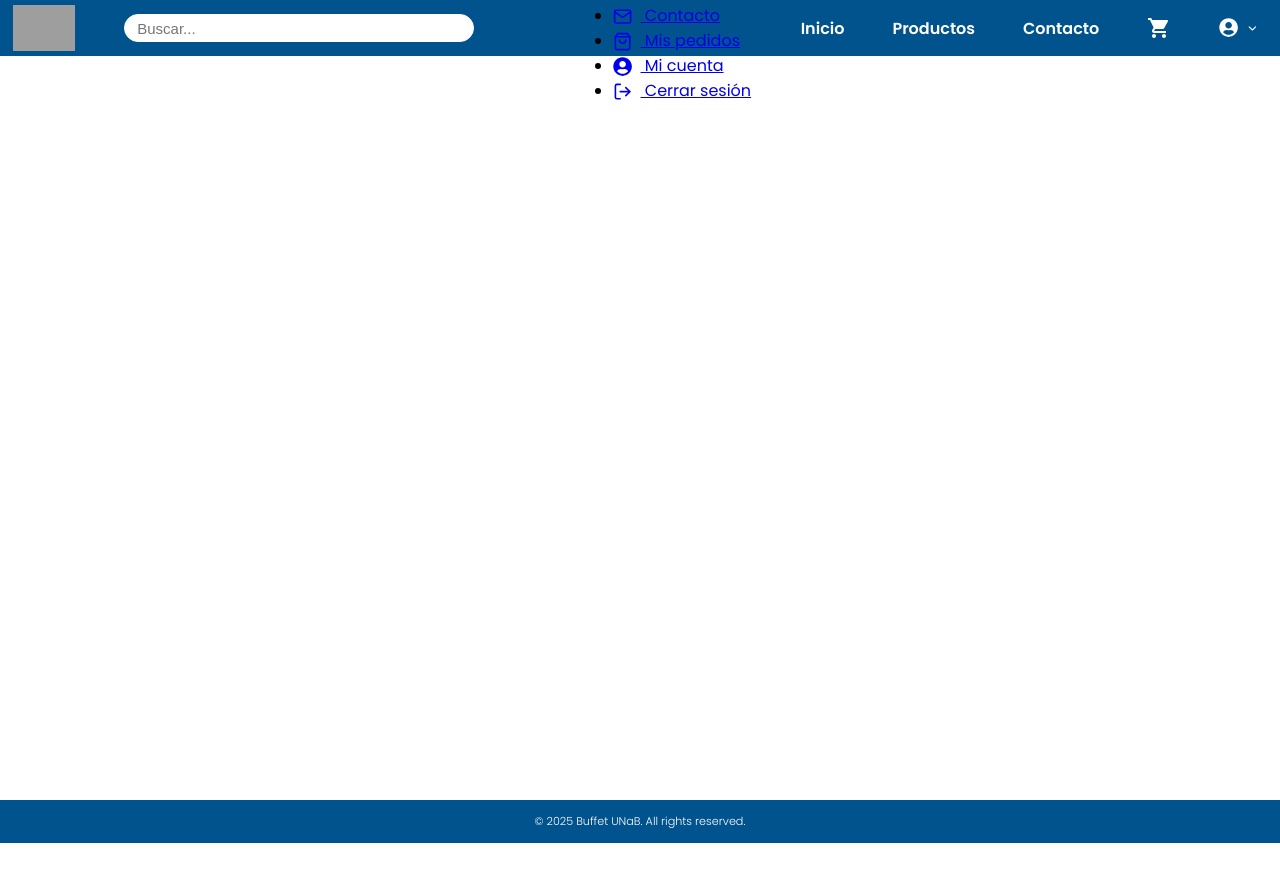
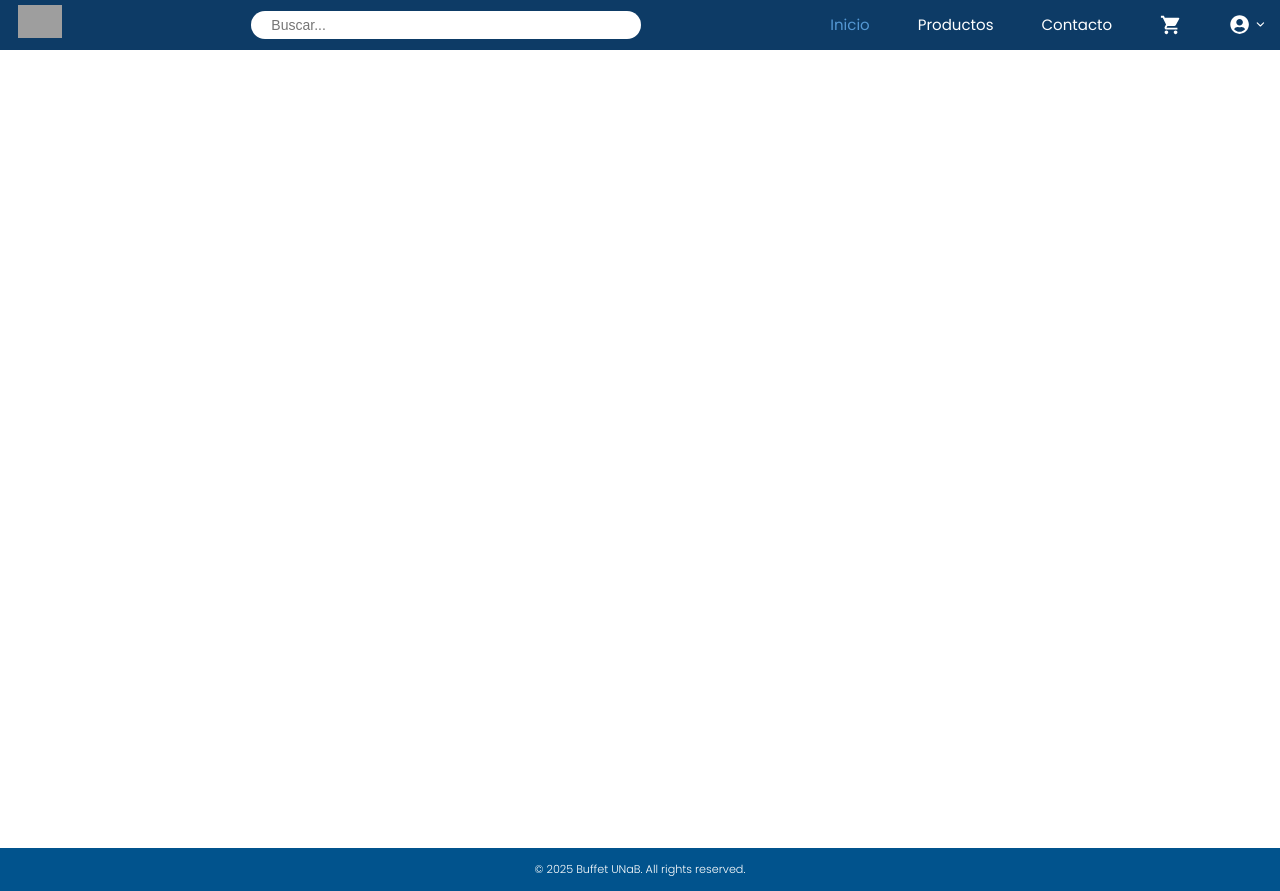
Before and after one commit to julisayago/buffet-frontend, a React (Vite) app: page /home in a window 1280 px wide. Before the commit the page ends 843 px from the top, so only its background shows below. Built offline with nearby package versions, Linux system fonts and the light colour scheme; grey boxes are pictures that could not be loaded; the HTML template or start-up script is replaced by a standard one.

Commit message:
Update Navbar.css

```diff
--- a/src/styles/Navbar.css
+++ b/src/styles/Navbar.css
@@ -7,134 +7,183 @@ body {
   padding: 0;
   font-family: 'Poppins', sans-serif;
   background-color: white;
+  padding-top: 3rem;
 }
 
+/* GENERAL */
 .navbar {
+  background-color: #0d3b66;
+  display: flex;
+  justify-content: center;
+  padding: 0.4rem 1rem;
+
+/* fijar arriba */
   position: fixed;
   top: 0;
   left: 0;
   width: 100%;
-  height: 3.125rem;
-  background-color: #01538D;
-  z-index: 1000;
+  z-index: 2000;
 }
 
-
 .nav-container {
+  width: 100%;
   display: flex;
+  align-items: center;
   justify-content: space-between;
-  align-items: center;
-  height: 100%;
-  max-width: 100%;
-  margin: 0;
-  padding: 0 0.8rem;
+  padding: 0 1.3rem;
+  box-sizing: border-box;
 }
 
-.logo {
-  display: flex;
-  align-items: center;
-  justify-content: center;
-}
-
+/* LOGO */
 .logo img {
   height: 2.5rem;
   width: auto;
   object-fit: contain;
+  margin-left: -1.2rem;
+}
+
+/* BUSCADOR */
+.search-box input {
+  background-color: white;
+  border: none;
+  border-radius: 20px;
+  padding: 6px 20px;
+  outline: none;
+  width: 180px;
+  font-size: 14px;
+}
+
+/* ICONOS */
+.nav-icon,
+.nav-icon-cart {
+  font-size: 22px;
+  color: #fff;
+  transition: color 0.2s ease;
+}
+
+.nav-icon:hover,
+.nav-icon-cart:hover {
+  color: #69b3f4c4;
+  cursor: pointer;
+}
+
+/* --- RESPONSIVE --- */
+
+/* MOBILE */
+@media (max-width: 768px) {
+  .navbar {
+    height: 2.6rem;
+    padding: 0.2rem 0.6rem;
+  }
+
+  .logo img {
+    height: 2rem;
+  }
+
+  .nav-container {
+    justify-content: space-between;
   }
 
   .search-box input {
-  width: 100%;
-  height: 1.75rem;
-  padding: 0.25rem 0.75rem;
-  font-size: 0.9375rem;
-  border-radius: 50px;
-  border: 1px solid white;
-  box-sizing: border-box;
+    width: 130px;
   }
 
-.cart-icon,
-.menu-icon {
+  .nav-right {
     display: flex;
-  justify-content: center;
     align-items: center;
-  color: white;
-  cursor: pointer;
+    gap: 8px;
   }
 
-.nav-icon-cart {
+  .menu-icon {
+    display: block;
+    color: #fff;
     font-size: 1.5rem;
-  color: white;
-  cursor: pointer;
   }
 
-.nav-elements {
-  position: absolute;
-  top: 3.125rem;
-  right: 0;
-  width: 0;
-  height: calc(100vh - 3.125rem);
-  background-color: #E5F5FF;
-  overflow: hidden;
-  transition: all 0.3s ease-in-out;
+  /* SIDEBAR (solo mobile) */
+  .nav-sidebar {
+    position: fixed;
+    top: 0;
+    left: -100%;
+    width: 65%;
+    height: 100vh;
+    background-color: #fdfdfd;
+    padding: 1.5rem 1rem;
+    display: flex;
+    flex-direction: column;
+    gap: 1rem;
+    transition: left 0.3s ease;
+    z-index: 2000;
   }
 
-.nav-elements.active {
-  width: 100%;
+  .nav-sidebar.active {
+    left: 0;
   }
 
-.nav-elements ul {
-  display: flex;
-  flex-direction: column;
+  .nav-sidebar ul {
     list-style: none;
+    padding: 0;
     margin: 0;
-  padding: 0 1rem;
   }
 
-.nav-elements ul li {
-  margin-top: 1.25rem;
+  .nav-sidebar li {
+    margin-bottom: 1rem;
   }
 
-.nav-elements ul li a {
+  .nav-sidebar li a {
+    text-decoration: none;
+    color: #0d3b66;
+    font-size: 15px;
+    font-weight: 400;
     display: flex;
     align-items: center;
-  text-decoration: none;
-  color: black;
-  font-size: 1rem;
-  font-weight: 700;
+    gap: 8px;
   }
 
-.nav-icon {
-  margin-right: 0.5rem;
-  font-size: 1.2rem;
-  vertical-align: middle;
+  .nav-sidebar .nav-icon {
+    color: rgb(29, 66, 178);
+    font-size: 18px;
   }
 
+  .nav-sidebar li a:hover,
+  .nav-sidebar li a.active {
+    color: #007bff;
+    font-weight: 600;
+  }
+
+  .nav-sidebar li a:hover .nav-icon,
+  .nav-sidebar li a.active .nav-icon {
+    color: #007bff;
+  }
+
+  /* Oculpar desktop-nav en mobile */
   .desktop-nav {
     display: none;
   }
+}
 
-
-
-/* Desktop*/
-@media (min-width: 48rem) {
-  .nav-elements,
+/* DESKTOP */
+@media (min-width: 769px) {
+  /* Bloquear todo lo mobile */
   .menu-icon,
-  .cart-icon {
-    display: none;
+  .nav-sidebar,
+  .nav-right {
+    display: none !important;
   }
 
   .navbar {
-    height: 3.5rem;
+    height: 2.3rem;
   }
 
   .logo img {
-    height: 2.9rem;
+    height: 2.1rem;
   }
 
   .search-box input {
     width: 350px;
   }
 
+  /* DESKTOP NAV */
   .desktop-nav {
     display: flex;
     justify-content: flex-end;
@@ -167,14 +216,21 @@ body {
   .right-links li a {
     color: white;
     text-decoration: none;
-    font-weight: 600;
+    font-weight: 500;
+    font-size: 0.94rem;
+    transition: color 0.2s ease;
+  }
+
+  .right-links li a:hover,
+  .right-links li a.active {
+    color: #69b3f4c4;
   }
 
   .right-icons li {
     position: relative;
     cursor: pointer;
     color: white;
-    font-size: 1.5rem;
+    font-size: 1.9rem;
   }
 
   .profile-desktop {
@@ -182,6 +238,9 @@ body {
     align-items: center;
     cursor: pointer;
     padding-right: 0.5rem;
+    position: relative;
+    color: #fff;
+    gap: 5px;
   }
 
   .dropdown-arrow {
@@ -189,7 +248,7 @@ body {
     color: white;
   }
 
-  .dropdown {
+  .profile-desktop .dropdown {
     position: absolute;
     top: 2.49rem;
     right: 0;
@@ -200,22 +259,22 @@ body {
     flex-direction: column;
     text-align: left;
     padding: 0;
+    border-radius: 8px;
   }
 
-  .dropdown li {
+  .profile-desktop .dropdown li {
     width: 100%;
-    margin: 0;
-    padding: 0;
   }
 
-  .dropdown li a {
+  .profile-desktop .dropdown li a {
     color: black;
     text-decoration: none;
     display: flex;
     align-items: center;
     justify-content: flex-start;
     gap: 0.5rem;
-    font-size: 1rem;
+    font-size: 0.8rem;
+    font-weight: 400;
     padding: 0.5rem 1rem;
     line-height: 1.2;
     width: 100%;
@@ -229,8 +288,6 @@ body {
   .profile-desktop.active .dropdown-arrow {
     color: black;
   }
-
-
 }
 
 /* Tablet */
```
Lines whose indentation alone changed are shown as unchanged.
